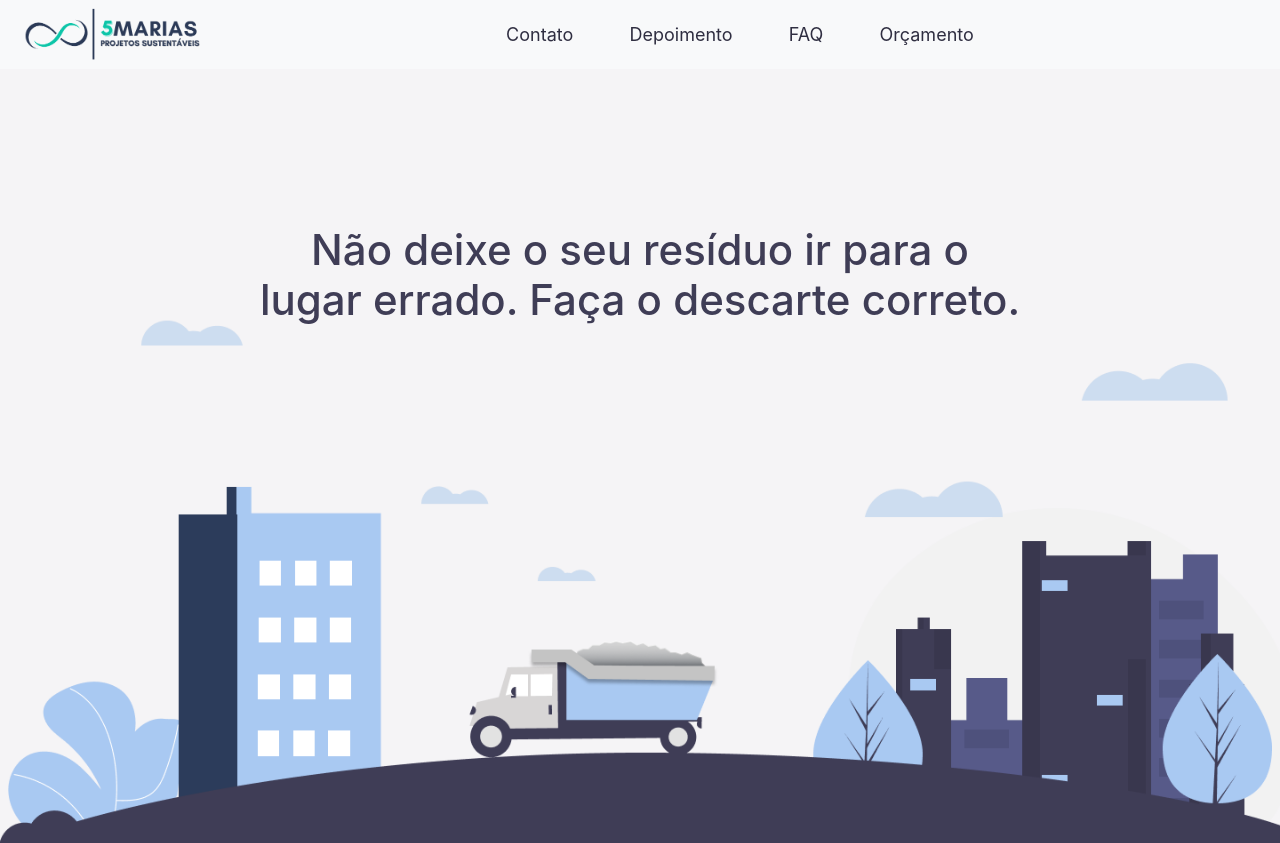
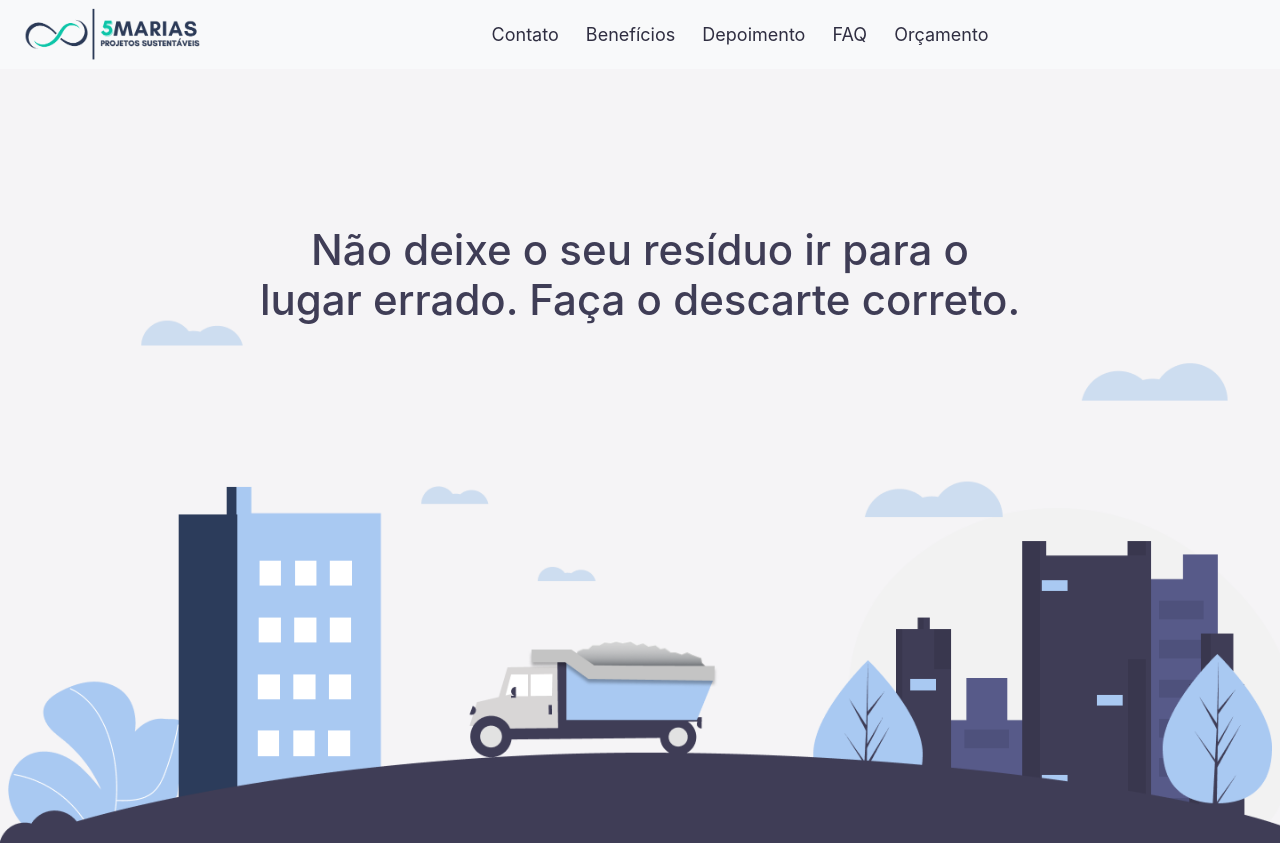
Before and after one commit to aceleradora-TW/descarte-certo, a React (Create React App) app in the folder frontend/: page / in a window 1280 px wide. Shown: the top 843 px of the page. Built offline with nearby package versions, Linux system fonts and the light colour scheme.

Commit message:
#22/ @Rosa @Vanderlei: Adiciona Benefícios ao menu fixo

```diff
--- a/frontend/src/components/NavBar/index.js
+++ b/frontend/src/components/NavBar/index.js
@@ -12,6 +12,7 @@ function NavBarComponent(){
                     <Navbar.Collapse id="basic-navbar-nav">
                     <Nav className="mr-auto mx-auto nb-cont">
                             <Nav.Link className="nb" href="#Contato" >Contato</Nav.Link >
+                            <Nav.Link className="nb" href="#Depoimentos" >Benefícios</Nav.Link>
                             <Nav.Link className="nb" href="#Depoimentos" >Depoimento</Nav.Link>
                             <Nav.Link className="nb" href="#FAQ">FAQ</Nav.Link>
                             <Nav.Link className="nb" href="#Orcamento">Orçamento</Nav.Link>
```
